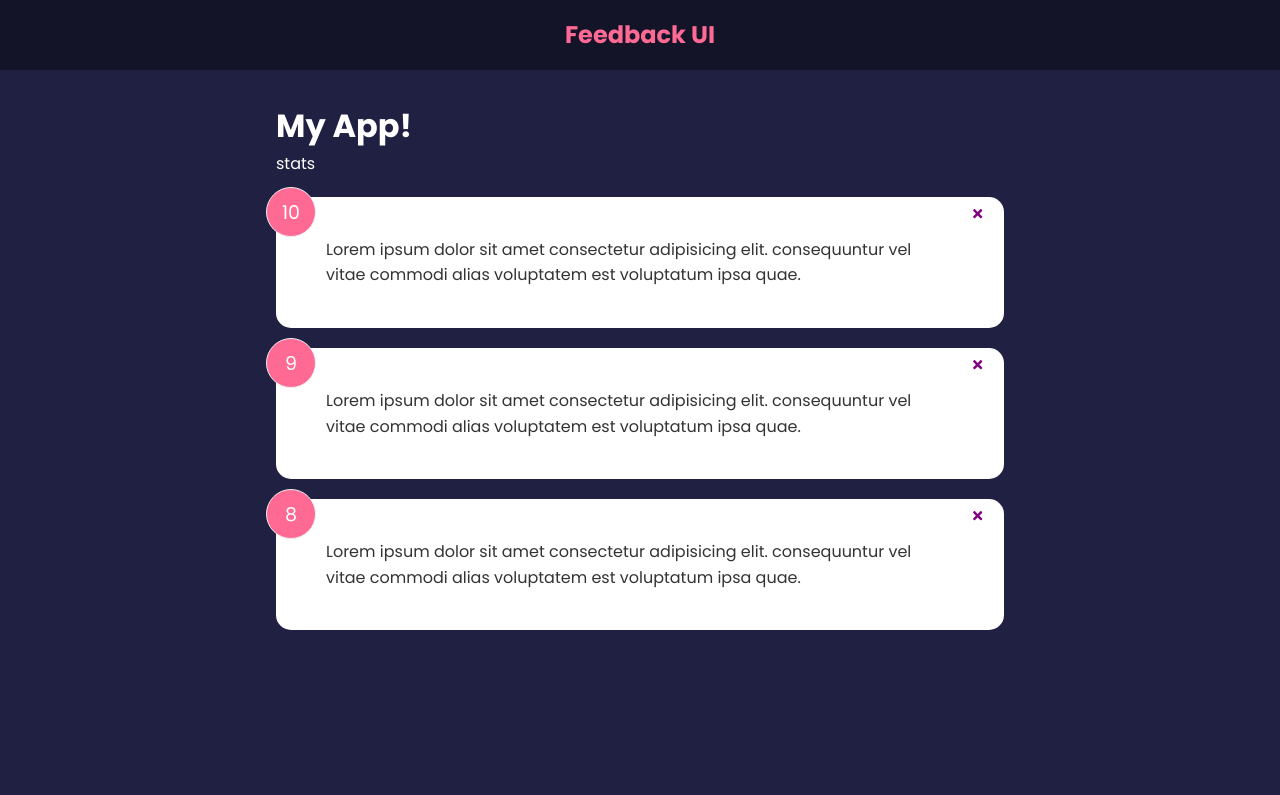
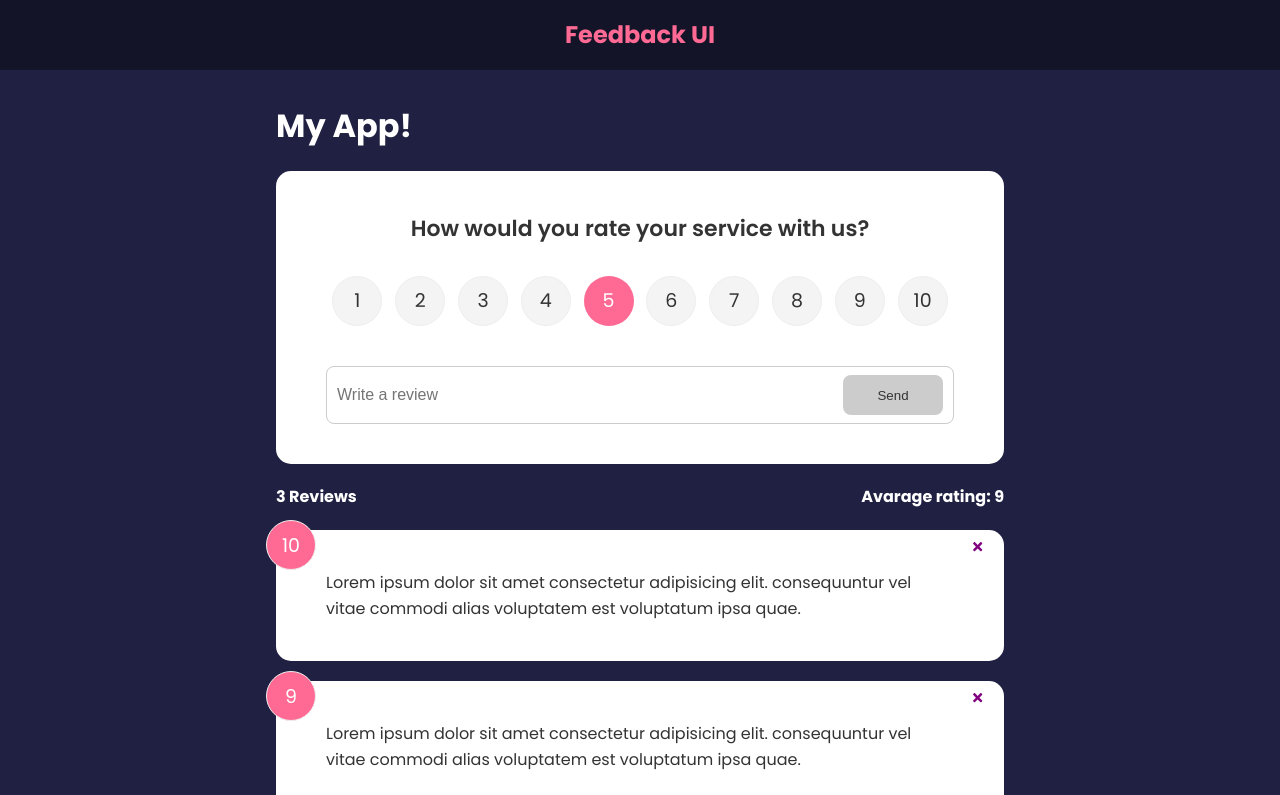
Before and after one commit to omristg/feedback, a React (Create React App) app: page / in a window 1280 px wide. Shown: the top 795 px of the page. Built offline with nearby package versions, Linux system fonts and the light colour scheme.

Commit message:
form almost complete

```diff
--- a/src/App.jsx
+++ b/src/App.jsx
@@ -4,6 +4,7 @@ import { Header } from './cmps/Header';
 import { feedbackData } from './data/feedbackData';
 import { FeedbackList } from './cmps/FeedbackList'
 import { FeedbackStats } from './cmps/FeedbackStats';
+import { FeedbackForm } from './cmps/FeedbackForm';
 
 export function App() {
 	const [feedback, setFeedback] = useState(feedbackData)
@@ -19,6 +20,7 @@ export function App() {
 			<Header />
 			<div className="container">
 				<h1>My App!</h1>
+				<FeedbackForm />
 				<FeedbackStats feedback={feedback} />
 				<FeedbackList feedback={feedback} onRemove={onRemove} />
 			</div>
--- /dev/null
+++ b/src/cmps/FeedbackForm.jsx
@@ -0,0 +1,46 @@
+import {  useState } from 'react'
+
+import { Card } from './shared/Card'
+import { Button } from './shared/Button'
+import { RatingSelect } from './RatingSelect'
+
+export const FeedbackForm = () => {
+
+    const [text, setText] = useState('')
+    const [isDisabled, setIsDisabled] = useState(true)
+    const [messege, setMessege] = useState(null)
+    const [rating, setRating] = useState(null)
+
+    const handleChange = ({ target }) => {
+        if (text === '') {
+            setIsDisabled(true)
+            setMessege(null)
+        } else if (text !== '' && text.trim().length < 10) {
+            setIsDisabled(true)
+            setMessege('Text must be at least 10 characters')
+        } else {
+            setIsDisabled(false)
+            setMessege(null)
+        }
+
+        setText(target.value)
+    }
+
+    return (
+        <Card>
+            <form>
+                <h2>How would you rate your service with us?</h2>
+                <RatingSelect select={(rating) => setRating(rating)} />
+                <div className="input-group">
+                    <input type="text" value={text}
+                        onChange={handleChange}
+                        placeholder='Write a review' />
+                    <Button type='submit' isDisabled={isDisabled} >Send</Button>
+                </div>
+
+                {messege && messege}
+
+            </form>
+        </Card>
+    )
+}
--- a/src/cmps/FeedbackStats.jsx
+++ b/src/cmps/FeedbackStats.jsx
@@ -1,8 +1,15 @@
-export const FeedbackStats = () => {
+export const FeedbackStats = ({ feedback }) => {
+
+    let avarage = feedback.reduce((acc, curr) => {
+        return acc += curr.rating
+    }, 0) / feedback.length
+
+    avarage = avarage.toFixed(1).replace(/[.,]0$/, '')
 
     return (
-        <div className="">
-            stats
+        <div className="feedback-stats">
+            <h4>{feedback.length} Reviews</h4>
+            <h4>Avarage rating: {isNaN(avarage) ? '0' : avarage}</h4>
         </div>
     )
 }
--- /dev/null
+++ b/src/cmps/RatingSelect.jsx
@@ -0,0 +1,126 @@
+import { useState } from "react"
+
+export const RatingSelect = ({select}) => {
+
+	const [selected, setSelected] = useState(5)
+
+	const handleChange = ({ currentTarget }) => {
+		setSelected(+currentTarget.value);
+		select(+currentTarget.value)
+	}
+
+	return (
+		<ul className="rating">
+			<li>
+				<input
+					type="radio"
+					id="num1"
+					name="rating"
+					value='1'
+					onChange={handleChange}
+					checked={selected === 1}
+				/>
+				<label htmlFor="num1">1</label>
+			</li>
+			<li>
+				<input
+					type="radio"
+					id="num2"
+					name="rating"
+					value='2'
+					onChange={handleChange}
+					checked={selected === 2}
+				/>
+				<label htmlFor="num2">2</label>
+			</li>
+			<li>
+				<input
+					type="radio"
+					id="num3"
+					name="rating"
+					value='3'
+					onChange={handleChange}
+					checked={selected === 3}
+				/>
+				<label htmlFor="num3">3</label>
+			</li>
+			<li>
+				<input
+					type="radio"
+					id="num4"
+					name="rating"
+					value='4'
+					onChange={handleChange}
+					checked={selected === 4}
+				/>
+				<label htmlFor="num4">4</label>
+			</li>
+			<li>
+				<input
+					type="radio"
+					id="num5"
+					name="rating"
+					value='5'
+					onChange={handleChange}
+					checked={selected === 5}
+				/>
+				<label htmlFor="num5">5</label>
+			</li>
+			<li>
+				<input
+					type="radio"
+					id="num6"
+					name="rating"
+					value='6'
+					onChange={handleChange}
+					checked={selected === 6}
+				/>
+				<label htmlFor="num6">6</label>
+			</li>
+			<li>
+				<input
+					type="radio"
+					id="num7"
+					name="rating"
+					value='7'
+					onChange={handleChange}
+					checked={selected === 7}
+				/>
+				<label htmlFor="num7">7</label>
+			</li>
+			<li>
+				<input
+					type="radio"
+					id="num8"
+					name="rating"
+					value='8'
+					onChange={handleChange}
+					checked={selected === 8}
+				/>
+				<label htmlFor="num8">8</label>
+			</li>
+			<li>
+				<input
+					type="radio"
+					id="num9"
+					name="rating"
+					value='9'
+					onChange={handleChange}
+					checked={selected === 9}
+				/>
+				<label htmlFor="num9">9</label>
+			</li>
+			<li>
+				<input
+					type="radio"
+					id="num10"
+					name="rating"
+					value='10'
+					onChange={handleChange}
+					checked={selected === 10}
+				/>
+				<label htmlFor="num10">10</label>
+			</li>
+		</ul>
+	)
+}
--- /dev/null
+++ b/src/cmps/shared/Button.jsx
@@ -0,0 +1,23 @@
+import PropTypes from 'prop-types'
+
+export function Button({ children, version, isDisabled, type }) {
+
+    return (
+        <button type={type} disabled={isDisabled} className={`btn btn-${version}`}>
+            {children}
+        </button>
+    )
+}
+
+Button.defaultProps = {
+    type: 'button',
+    isDisabled: false,
+    version: 'primary'
+}
+
+Button.propTypes = {
+    children: PropTypes.node.isRequired,
+    version: PropTypes.string,
+    type: PropTypes.string,
+    isDisabled: PropTypes.bool,
+}
```
